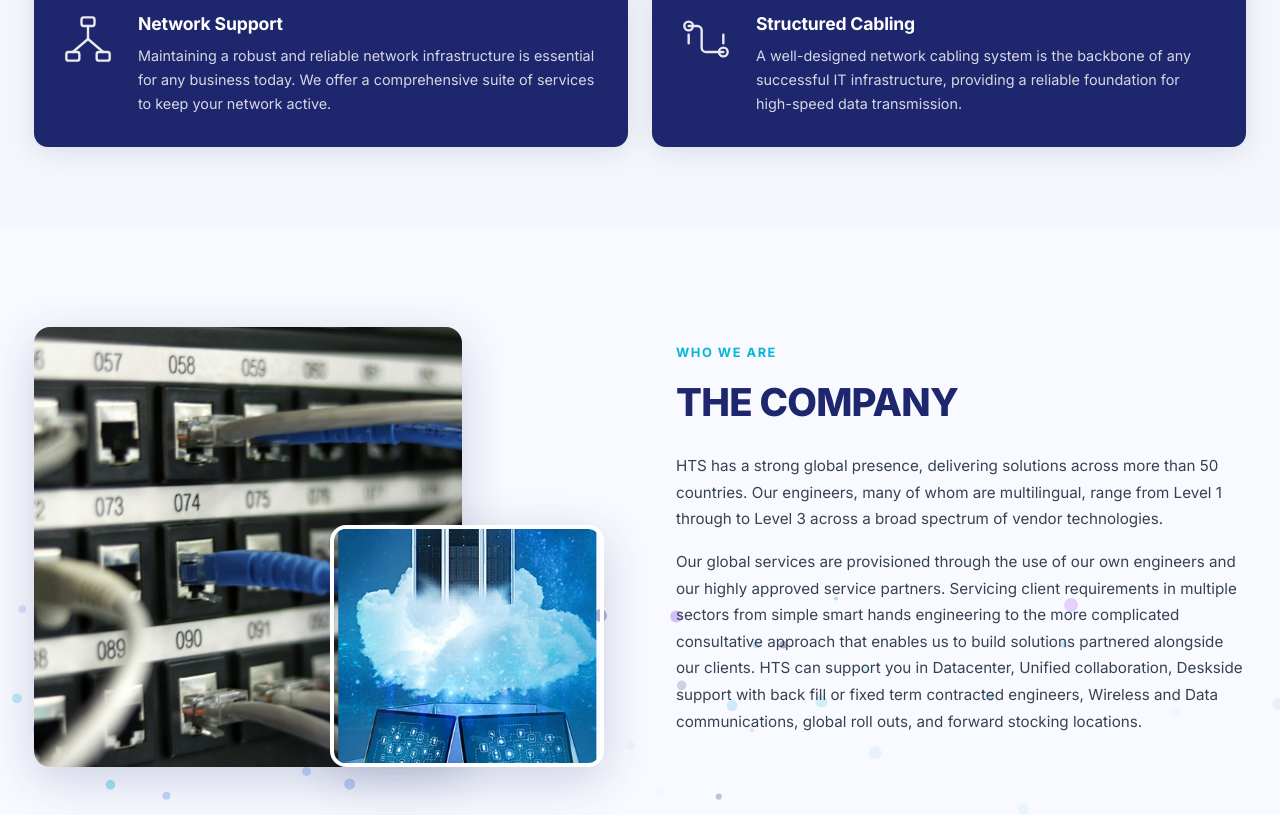
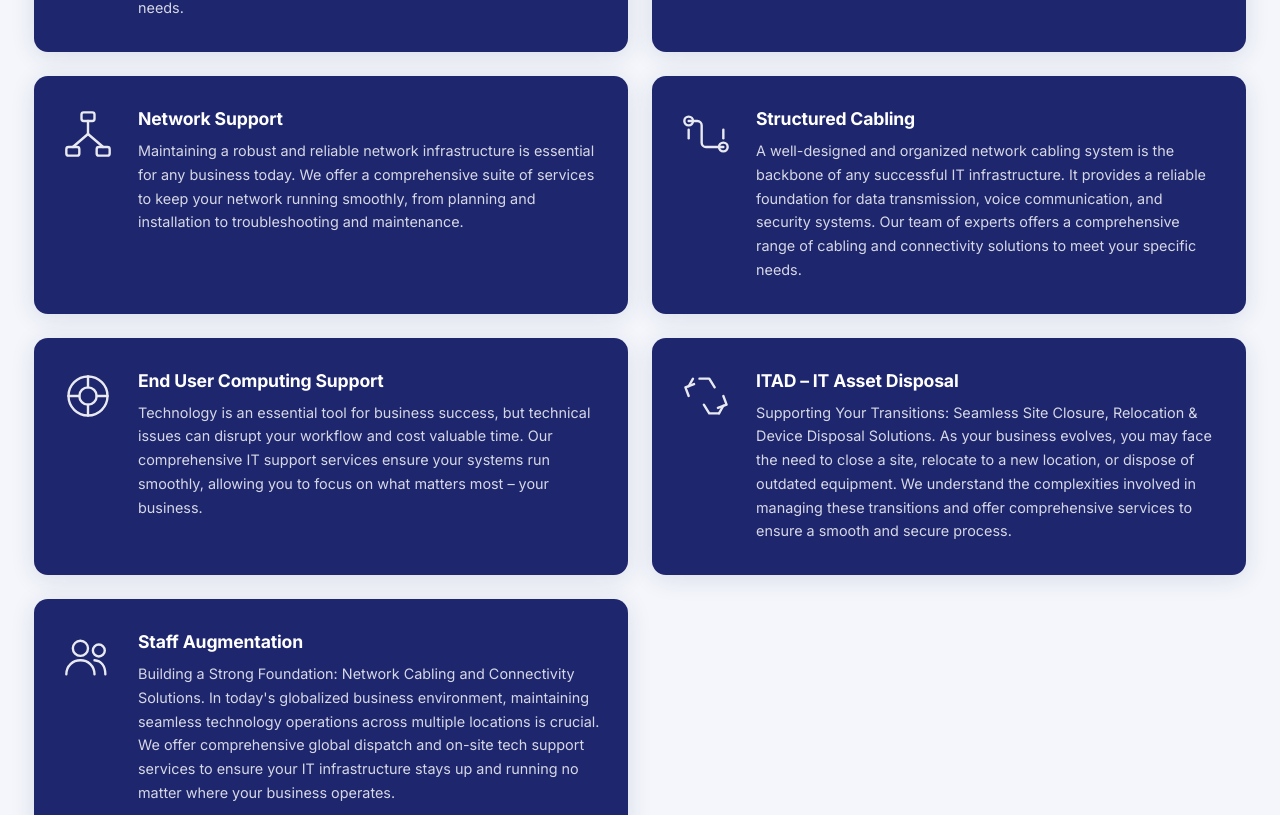
Before and after one commit to hyiqa1babar/htechsupports-web, a React (Vite) app in the folder client/: page / in a window 1280 px wide. Shown: the part 1182-1997 px from the top of the page. Built offline with nearby package versions, Linux system fonts and the light colour scheme.

Commit message:
Updated files from htechsupports-changes 3

```diff
--- a/client/src/components/ServicesGrid.jsx
+++ b/client/src/components/ServicesGrid.jsx
@@ -40,6 +40,24 @@ const ICONS = {
       <circle cx="40" cy="36" r="4"/>
       <line x1="8"  y1="20" x2="8"  y2="28"/>
       <line x1="40" y1="20" x2="40" y2="28"/>
+    </svg>
+  ),
+  Recycle: (
+    <svg viewBox="0 0 48 48" fill="none" stroke="currentColor" strokeWidth="2.2" strokeLinecap="round" strokeLinejoin="round">
+      <path d="M18 8h9l5 8"/>
+      <path d="M40 24l3 8-8 3"/>
+      <path d="M36 40h-9l-5-8"/>
+      <path d="M8 24l-3-8 8-3"/>
+      <path d="M12 8l-4 7"/>
+      <path d="M36 40l4-7"/>
+    </svg>
+  ),
+  Users: (
+    <svg viewBox="0 0 48 48" fill="none" stroke="currentColor" strokeWidth="2.2" strokeLinecap="round" strokeLinejoin="round">
+      <circle cx="17" cy="16" r="7"/>
+      <path d="M4 40c0-8 6-13 13-13s13 5 13 13"/>
+      <circle cx="34" cy="18" r="5.5"/>
+      <path d="M30 27c6 .5 10 5 10 13"/>
     </svg>
   ),
 };
--- a/client/src/data/siteData.json
+++ b/client/src/data/siteData.json
@@ -12,74 +12,180 @@
     "description": "HTS has a strong global presence, delivering solutions across more than 50 countries. Our engineers, many of whom are multilingual, range from Level 1 through to Level 3 across a broad spectrum of vendor technologies.",
     "details": "Our global services are provisioned through the use of our own engineers and our highly approved service partners. Servicing client requirements in multiple sectors from simple smart hands engineering to the more complicated consultative approach that enables us to build solutions partnered alongside our clients. HTS can support you in Datacenter, Unified collaboration, Deskside support with back fill or fixed term contracted engineers, Wireless and Data communications, global roll outs, and forward stocking locations.",
     "coverageStats": [
-      { "region": "NORTH AMERICA", "percentage": 70 },
-      { "region": "SOUTH AMERICA", "percentage": 80 },
-      { "region": "EMEA", "percentage": 100 },
-      { "region": "APAC", "percentage": 70 },
-      { "region": "AUSTRALIA", "percentage": 80 }
+      {
+        "region": "NORTH AMERICA",
+        "percentage": 70
+      },
+      {
+        "region": "SOUTH AMERICA",
+        "percentage": 80
+      },
+      {
+        "region": "EMEA",
+        "percentage": 100
+      },
+      {
+        "region": "APAC",
+        "percentage": 70
+      },
+      {
+        "region": "AUSTRALIA",
+        "percentage": 80
+      }
     ]
   },
   "navigation": [
-    { "title": "Home", "path": "/" },
-    { "title": "Company", "path": "/pages/company/" },
+    {
+      "title": "Home",
+      "path": "/"
+    },
+    {
+      "title": "Company",
+      "path": "/pages/company/"
+    },
     {
       "title": "Services",
       "path": "/pages/services/",
       "children": [
-        { "title": "Professional Service", "path": "/pages/professional-service/" },
-        { "title": "Wireless Survey", "path": "/pages/wireless-survey/" },
-        { "title": "Network Support", "path": "/pages/network-support/" },
-        { "title": "Structured Cabling", "path": "/pages/structured-cabling/" },
-        { "title": "End User Computing Support", "path": "/pages/end-user-computing-support/" },
-        { "title": "ITAD – IT Asset Disposal", "path": "/pages/itad-it-asset-disposal/" },
-        { "title": "Staff Augmentation", "path": "/pages/staff-augmentation/" }
+        {
+          "title": "Professional Service",
+          "path": "/pages/professional-service/"
+        },
+        {
+          "title": "Wireless Survey",
+          "path": "/pages/wireless-survey/"
+        },
+        {
+          "title": "Network Support",
+          "path": "/pages/network-support/"
+        },
+        {
+          "title": "Structured Cabling",
+          "path": "/pages/structured-cabling/"
+        },
+        {
+          "title": "End User Computing Support",
+          "path": "/pages/end-user-computing-support/"
+        },
+        {
+          "title": "ITAD \u2013 IT Asset Disposal",
+          "path": "/pages/itad-it-asset-disposal/"
+        },
+        {
+          "title": "Staff Augmentation",
+          "path": "/pages/staff-augmentation/"
+        }
       ]
     },
     {
       "title": "Sectors",
       "path": "/pages/sectors/",
       "children": [
-        { "title": "Retail", "path": "/pages/retail/" },
-        { "title": "Enterprise", "path": "/pages/enterprise/" },
-        { "title": "Data Center", "path": "/pages/data-center/" },
-        { "title": "Carrier Network", "path": "/pages/carrier-network/" },
-        { "title": "Manufacturing", "path": "/pages/manufacturing/" },
-        { "title": "Government", "path": "/pages/government/" }
+        {
+          "title": "Retail",
+          "path": "/pages/retail/"
+        },
+        {
+          "title": "Enterprise",
+          "path": "/pages/enterprise/"
+        },
+        {
+          "title": "Data Center",
+          "path": "/pages/data-center/"
+        },
+        {
+          "title": "Carrier Network",
+          "path": "/pages/carrier-network/"
+        },
+        {
+          "title": "Manufacturing",
+          "path": "/pages/manufacturing/"
+        },
+        {
+          "title": "Government",
+          "path": "/pages/government/"
+        }
       ]
     },
-    { "title": "Resources", "path": "/resources/", "children": [{ "title": "Blog", "path": "/blog-2/" }] },
-    { "title": "Careers", "path": "/pages/careers/" },
-    { "title": "Contact", "path": "/pages/contact-creative/" },
-    { "title": "Enter the Hub", "path": "/pages/engineer/" }
+    {
+      "title": "Resources",
+      "path": "/resources/",
+      "children": [
+        {
+          "title": "Blog",
+          "path": "/blog-2/"
+        }
+      ]
+    },
+    {
+      "title": "Careers",
+      "path": "/pages/careers/"
+    },
+    {
+      "title": "Contact",
+      "path": "/pages/contact-creative/"
+    },
+    {
+      "title": "Enter the Hub",
+      "path": "/pages/engineer/"
+    }
   ],
   "services": [
     {
       "id": "professional-service",
       "title": "Professional Service",
       "icon": "Support",
-      "description": "Creating a dynamic and engaging audio-visual experience requires skilled professionals and a seamless integration process. We offer comprehensive AV installation and consultation.",
-      "link": "/pages/professional-service/"
+      "description": "Bringing Your Vision to Life: Professional AV Installation and Remote Support Services. Creating a dynamic and engaging audio-visual experience requires skilled professionals and a seamless integration process. We offer comprehensive AV installation services, coupled with remote IT deployment support, to ensure your project is completed efficiently and according to your specific needs.",
+      "link": "/pages/professional-service/",
+      "image": "/assets/services/professional-service.jpg"
     },
     {
       "id": "wireless-survey",
       "title": "Wireless Survey",
       "icon": "Wifi",
-      "description": "Optimize Your Wireless Network with Ekahau Surveys performed by a certified partner to improve Wi-Fi performance and site coverage.",
-      "link": "/pages/wireless-survey/"
+      "description": "Optimize Your Wireless Network with Ekahau Surveys \u2013 Performed by a Certified Partner. Looking to improve your Wi-Fi performance? We're a proud official partner of Ekahau, a leader in Wi-Fi network optimization solutions. Our team of experts can conduct a comprehensive Ekahau survey to identify and address any issues impacting your wireless network.",
+      "link": "/pages/wireless-survey/",
+      "image": "/assets/services/wireless-survey.webp"
     },
     {
       "id": "network-support",
       "title": "Network Support",
       "icon": "Network",
-      "description": "Maintaining a robust and reliable network infrastructure is essential for any business today. We offer a comprehensive suite of services to keep your network active.",
-      "link": "/pages/network-support/"
+      "description": "Maintaining a robust and reliable network infrastructure is essential for any business today. We offer a comprehensive suite of services to keep your network running smoothly, from planning and installation to troubleshooting and maintenance.",
+      "link": "/pages/network-support/",
+      "image": "/assets/services/network-support.webp"
     },
     {
       "id": "structured-cabling",
       "title": "Structured Cabling",
       "icon": "Cabling",
-      "description": "A well-designed network cabling system is the backbone of any successful IT infrastructure, providing a reliable foundation for high-speed data transmission.",
-      "link": "/pages/structured-cabling/"
+      "description": "A well-designed and organized network cabling system is the backbone of any successful IT infrastructure. It provides a reliable foundation for data transmission, voice communication, and security systems. Our team of experts offers a comprehensive range of cabling and connectivity solutions to meet your specific needs.",
+      "link": "/pages/structured-cabling/",
+      "image": "/assets/services/structured-cabling.jpg"
+    },
+    {
+      "id": "end-user-computing-support",
+      "title": "End User Computing Support",
+      "icon": "Support",
+      "description": "Technology is an essential tool for business success, but technical issues can disrupt your workflow and cost valuable time. Our comprehensive IT support services ensure your systems run smoothly, allowing you to focus on what matters most \u2013 your business.",
+      "link": "/pages/end-user-computing-support/",
+      "image": "/assets/services/end-user-computing-support.jpg"
+    },
+    {
+      "id": "itad-it-asset-disposal",
+      "title": "ITAD \u2013 IT Asset Disposal",
+      "icon": "Recycle",
+      "description": "Supporting Your Transitions: Seamless Site Closure, Relocation & Device Disposal Solutions. As your business evolves, you may face the need to close a site, relocate to a new location, or dispose of outdated equipment. We understand the complexities involved in managing these transitions and offer comprehensive services to ensure a smooth and secure process.",
+      "link": "/pages/itad-it-asset-disposal/",
+      "image": "/assets/services/itad-it-asset-disposal.webp"
+    },
+    {
+      "id": "staff-augmentation",
+      "title": "Staff Augmentation",
+      "icon": "Users",
+      "description": "Building a Strong Foundation: Network Cabling and Connectivity Solutions. In today's globalized business environment, maintaining seamless technology operations across multiple locations is crucial. We offer comprehensive global dispatch and on-site tech support services to ensure your IT infrastructure stays up and running no matter where your business operates.",
+      "link": "/pages/staff-augmentation/",
+      "image": "/assets/services/staff-augmentation.jpg"
     }
   ],
   "sectors": [
@@ -108,7 +214,11 @@
   "contactForm": {
     "title": "Have some questions or want to say hi?",
     "subtitle": "Your queries are important to us, reach us anytime for further information.",
-    "roles": ["Engineer", "Customer", "Business Owner"],
+    "roles": [
+      "Engineer",
+      "Customer",
+      "Business Owner"
+    ],
     "recaptchaSiteKey": "6Lcr9SkpAAAAAPvheMRebSc25Uk9my0wET5_vX14"
   }
 }
--- /dev/null
+++ b/client/src/pages/Services.css
@@ -0,0 +1,93 @@
+/* Services.css */
+
+.services-page {
+  background: #ffffff; /* page bg stays white */
+}
+
+.services-page-header {
+  padding: 56px 0 32px;
+  text-align: center;
+}
+
+.services-page-header h1 {
+  font-size: clamp(1.8rem, 4vw, 2.6rem);
+  font-weight: 900;
+  letter-spacing: -.02em;
+  color: var(--hts-text);
+}
+
+/* ── Each service's own section ───────────────────────────
+   Exact dusky background sampled from the reference swatch,
+   used consistently for every service (not alternated).
+   Contained rounded card, not full-bleed — white page shows
+   through as the gap between sections. */
+.service-overview {
+  background: #ffffff;
+  padding: 20px 0;
+}
+
+.service-overview-inner {
+  background: #EFF0F5;
+  border-radius: 20px;
+  padding: 48px;
+  display: grid;
+  grid-template-columns: 1fr 1fr;
+  gap: 64px;
+  align-items: center;
+}
+
+.service-overview-inner.reverse .service-overview-media { order: 2; }
+.service-overview-inner.reverse .service-overview-text  { order: 1; }
+
+.service-overview-media {
+  border-radius: 16px;
+  overflow: hidden;
+  box-shadow: 0 12px 40px rgba(30,38,109,.10);
+}
+
+.service-overview-media img {
+  width: 100%;
+  height: auto;
+  display: block;
+  object-fit: cover;
+}
+
+.service-overview-text h2 {
+  font-size: clamp(1.4rem, 2.6vw, 1.9rem);
+  font-weight: 800;
+  color: var(--hts-navy);
+  margin-bottom: 18px;
+}
+
+.service-overview-text p {
+  font-size: 1rem;
+  line-height: 1.75;
+  color: var(--hts-muted);
+  margin-bottom: 24px;
+  white-space: pre-line;
+}
+
+.service-overview-text .read-more {
+  display: inline-flex;
+  align-items: center;
+  gap: 6px;
+  font-weight: 700;
+  color: var(--hts-navy);
+  text-decoration: none;
+}
+
+.service-overview-text .read-more:hover { color: var(--hts-cyan); }
+
+/* ── Responsive ────────────────────────────────────────── */
+@media (max-width: 860px) {
+  .service-overview-inner,
+  .service-overview-inner.reverse {
+    grid-template-columns: 1fr;
+    gap: 28px;
+    padding: 28px;
+  }
+  .service-overview-inner.reverse .service-overview-media,
+  .service-overview-inner.reverse .service-overview-text {
+    order: initial;
+  }
+}
--- a/client/src/pages/Services.jsx
+++ b/client/src/pages/Services.jsx
@@ -1,19 +1,45 @@
 // src/pages/Services.jsx
 import React from 'react';
+import { Helmet } from 'react-helmet-async';
 import siteData from '../data/siteData.json';
-import ServiceCard from '../components/ServiceCard.jsx';
+import './Services.css';
 
 function Services() {
   const { services } = siteData;
+
   return (
-    <section className="services-page container">
-      <h1>Our Services</h1>
-      <div className="service-grid">
-        {services.map((svc) => (
-          <ServiceCard key={svc.id} service={svc} />
+    <>
+      <Helmet>
+        <title>Services – HTech Supports</title>
+        <meta
+          name="description"
+          content="Professional Service, Wireless Survey, Network Support, Structured Cabling, End User Computing Support, ITAD and Staff Augmentation — global IT services from HTS."
+        />
+      </Helmet>
+
+      <section className="services-page">
+        <div className="container services-page-header">
+          <h1>SERVICES</h1>
+        </div>
+
+        {services.map((svc, i) => (
+          <div key={svc.id} id={svc.id} className="service-overview">
+            <div className={`container service-overview-inner ${i % 2 === 1 ? 'reverse' : ''}`}>
+              <div className="service-overview-media">
+                <img src={svc.image} alt={svc.title} loading="lazy" />
+              </div>
+              <div className="service-overview-text">
+                <h2>{svc.title}</h2>
+                <p>{svc.description}</p>
+                <a href={svc.link} className="read-more">
+                  Learn More <span aria-hidden="true">→</span>
+                </a>
+              </div>
+            </div>
+          </div>
         ))}
-      </div>
-    </section>
+      </section>
+    </>
   );
 }
 
```
Also changed, not shown: 1 other file (tests, documents, lock files or other folders).
